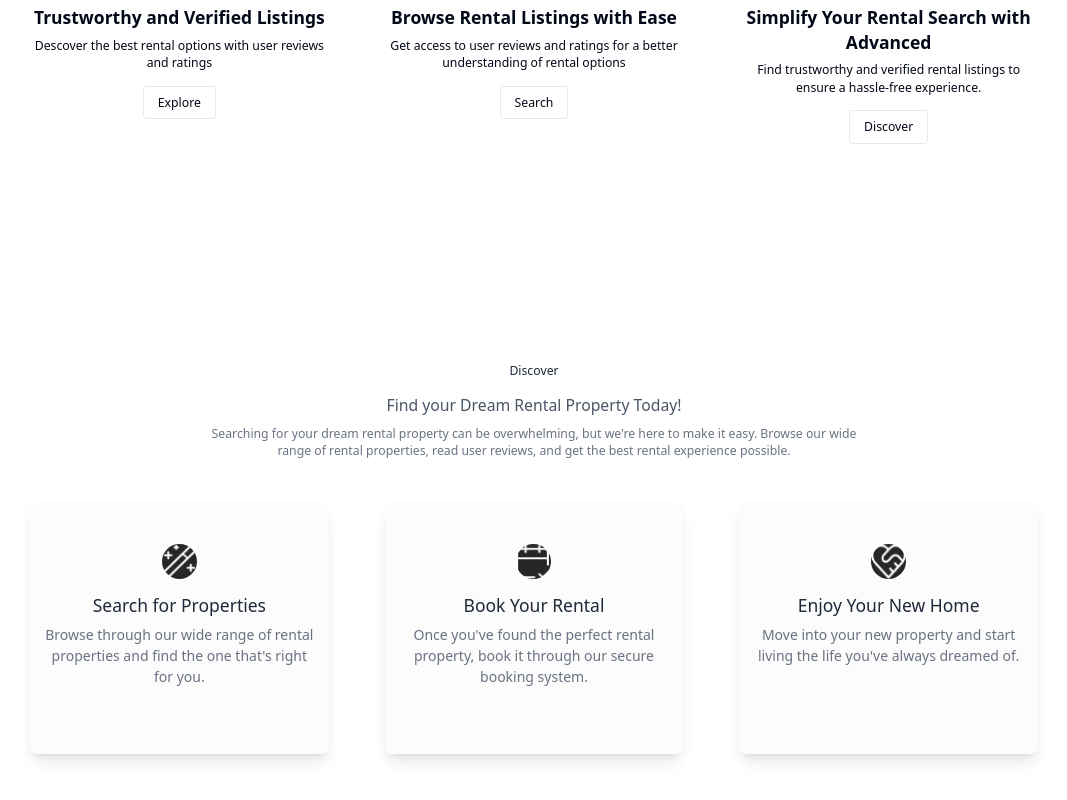
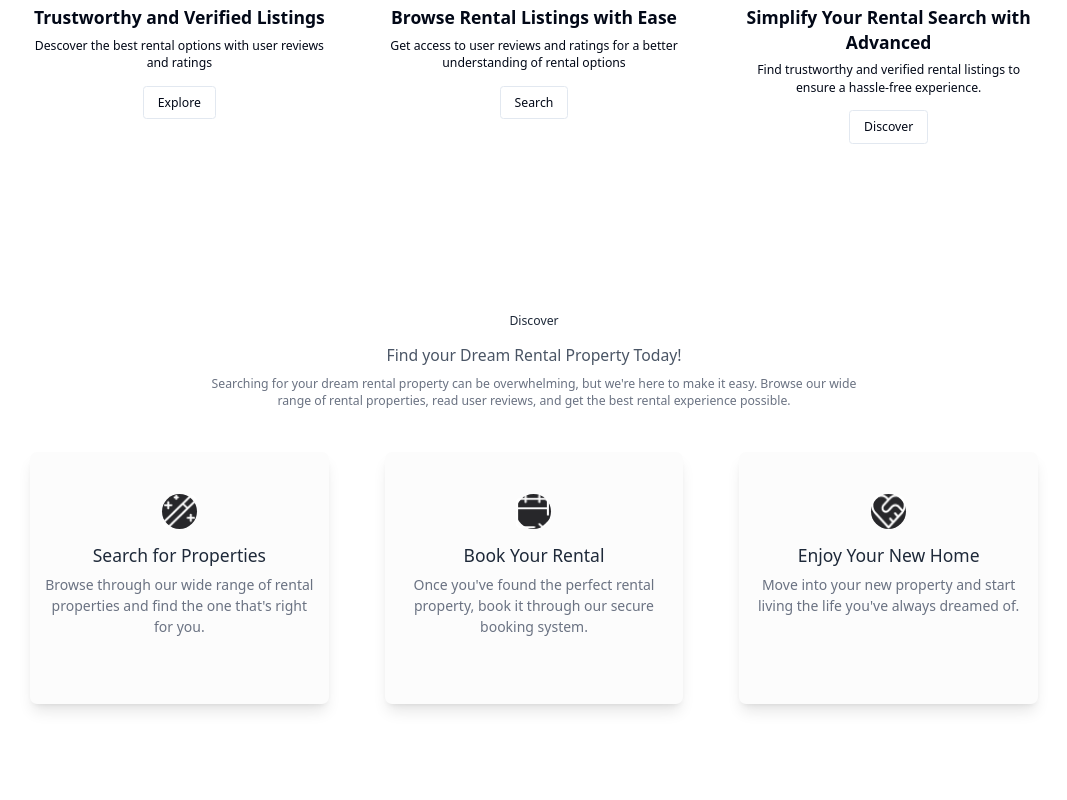
Before and after one commit to ponochovny/rental-app, a Next.js app: page /landing in a window 1280 px wide. Shown: the part 1218-2018 px from the top of the page, without its empty margins (106-1173 px from the left). Built offline with nearby package versions, Linux system fonts and the light colour scheme; no server answers.

Commit message:
fix: discover section animation

```diff
--- a/src/app/(nondashboard)/landing/DiscoverSection.tsx
+++ b/src/app/(nondashboard)/landing/DiscoverSection.tsx
@@ -3,7 +3,7 @@ import { motion } from 'framer-motion'
 import Image from 'next/image'
 
 const containerVariants = {
-	hidden: { opacity: 0, y: 50 },
+	hidden: { opacity: 0, y: 0 },
 	visible: {
 		opacity: 1,
 		transition: {
```
